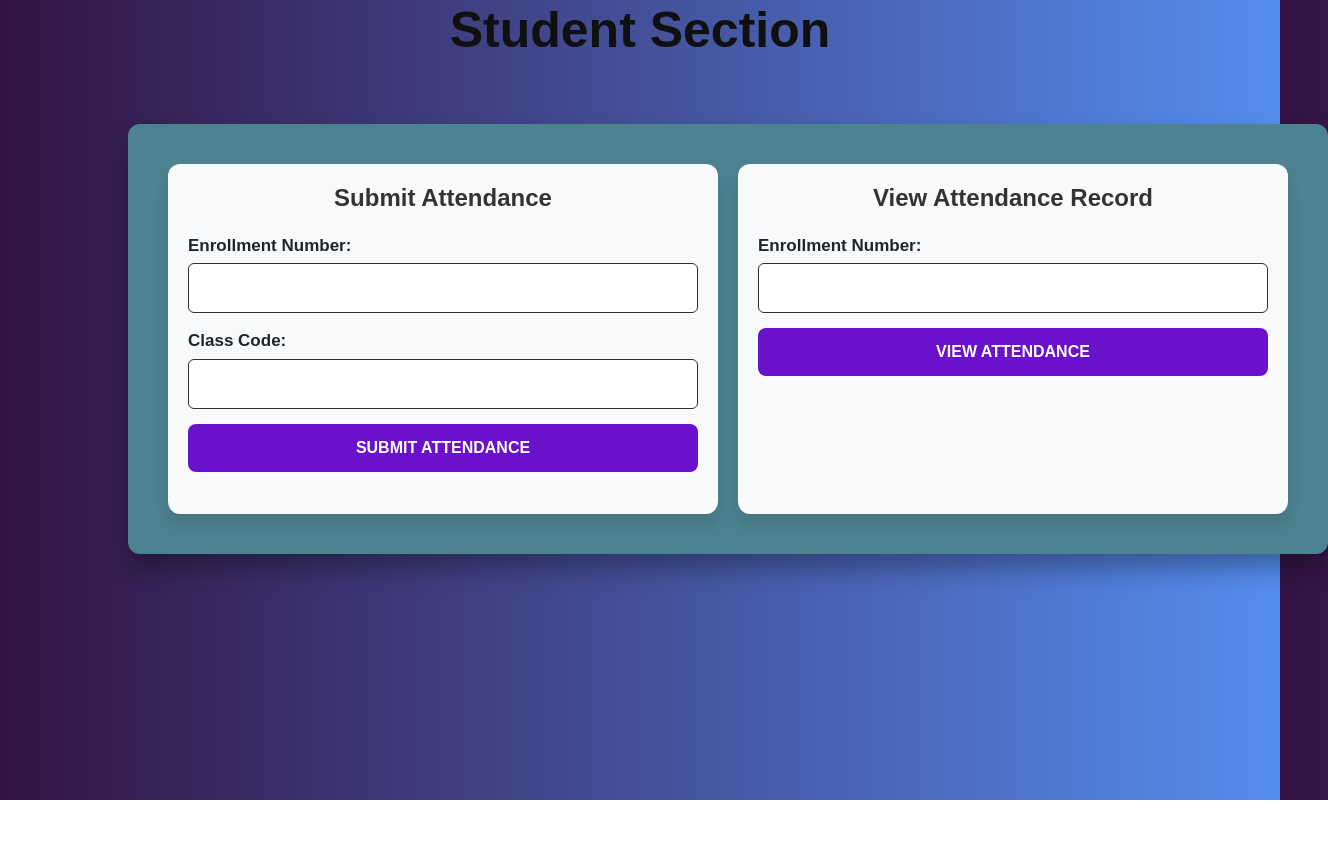
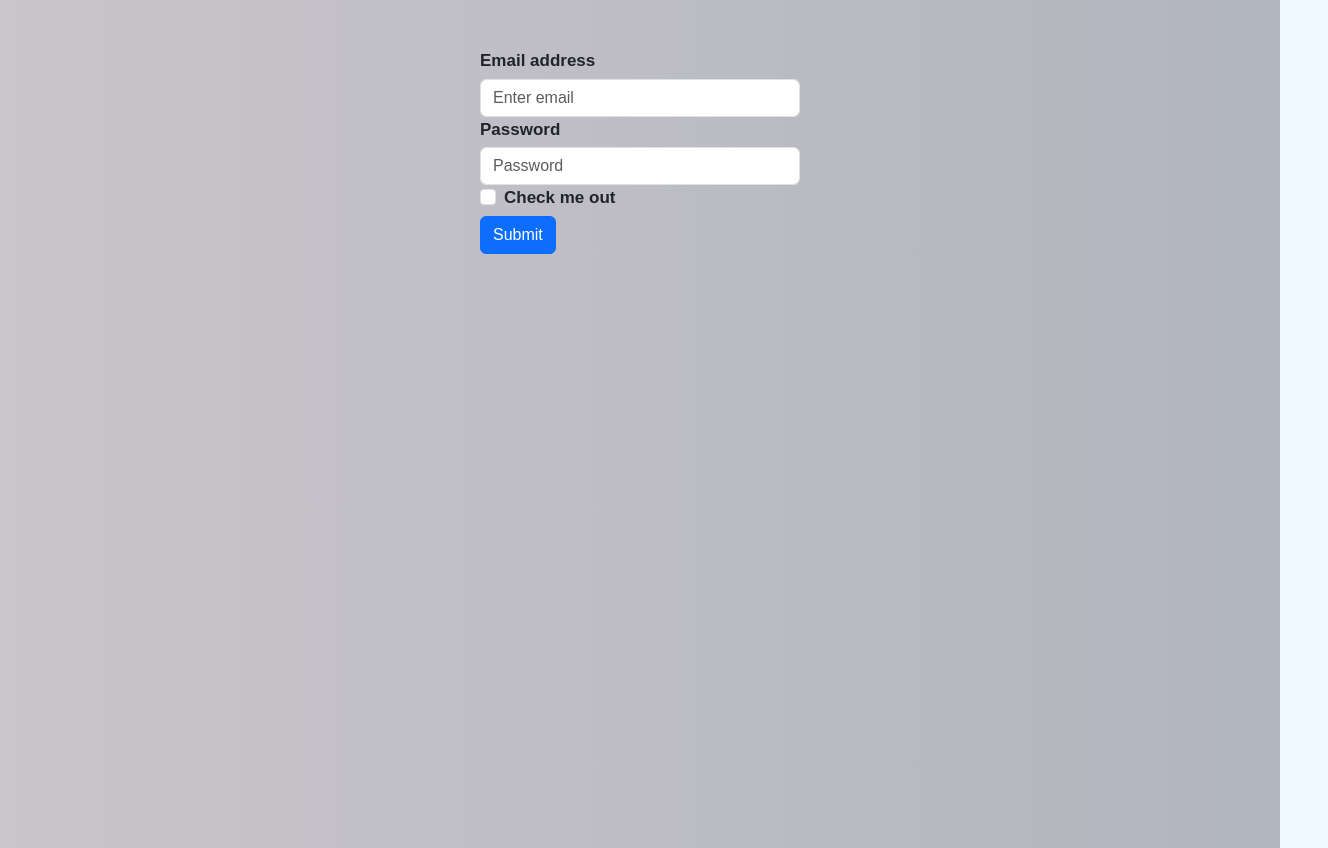
Before and after one commit to 2003HARSH/Coding-Club-JNU, a React (Create React App) app in the folder frontend/: page /Student in a window 1280 px wide. Shown: the whole page, 1328 px wide, since content can reach past the window. Before the commit the page ends 800 px from the top, so only its background shows below. Built offline with nearby package versions, Linux system fonts and the light colour scheme.

Commit message:
Admin page for frontend and trainer api added

```diff
--- a/frontend/src/App.js
+++ b/frontend/src/App.js
@@ -3,15 +3,17 @@ import Home from './Components/Home';
 import StudentProfile from './Components/StudentProfile';
 import { BrowserRouter as Router, Routes, Route } from 'react-router-dom';
 import StudentRegistration from './Components/StudentRegistration';
+import Admin from './Components/Admin';
 function App() {
   return (
     // <StudentRegistration/>
-    <Router>
-      <Routes>
-        <Route path='/' element={<Home/>}/>
-        <Route path='/Student' element={<StudentProfile/>}/>
-      </Routes>
-    </Router>
+    // <Router>
+    //   <Routes>
+    //     <Route path='/' element={<Home/>}/>
+    //     <Route path='/Student' element={<StudentProfile/>}/>
+    //   </Routes>
+    // </Router>
+    <Admin/>
   );
 
 }
--- /dev/null
+++ b/frontend/src/Components/Admin.js
@@ -0,0 +1,26 @@
+import React from 'react'
+document.body.style.backgroundColor = '#f0f8ff';
+function Admin() {
+  return (
+    <>
+      <form className='w-25 mx-auto mt-7 my-5'>
+  <div className="form-group ">
+    <label for="exampleInputEmail1">Email address</label>
+    <input type="email" className="form-control" id="exampleInputEmail1" aria-describedby="emailHelp" placeholder="Enter email"/>
+
+  </div>
+  <div className="form-group">
+    <label for="exampleInputPassword1">Password</label>
+    <input type="password" className="form-control" id="exampleInputPassword1" placeholder="Password"/>
+  </div>
+  <div className="form-group form-check">
+    <input type="checkbox" className="form-check-input" id="exampleCheck1"/>
+    <label className="form-check-label" for="exampleCheck1">Check me out</label>
+  </div>
+  <button type="submit" className="btn btn-primary" >Submit</button>
+</form>
+    </>
+  )
+}
+
+export default Admin
--- a/frontend/src/Components/Navbar.js
+++ b/frontend/src/Components/Navbar.js
@@ -19,15 +19,25 @@ function Navbar() {
         <Link className="nav-link" to="/Student">Student</Link>
       </li>
       <li className="nav-item dropdown">
-        <a className="nav-link dropdown-toggle" href="/" role="button" data-bs-toggle="dropdown" aria-expanded="false">
-          Trainer
-        </a>
-        <ul className="dropdown-menu">
-          <li><a className="dropdown-item" href="/">Register</a></li>
-          <li><a className="dropdown-item" href="/">Login</a></li>
+  <a
+    className="nav-link dropdown-toggle"
+    href="/"
+    role="button"
+    data-bs-toggle="dropdown"
+    aria-expanded="false"
+  >
+    Trainer
+  </a>
+  <ul className="dropdown-menu">
+    <li>
+      <a className="dropdown-item" href="/register">Register</a>
+    </li>
+    <li>
+      <a className="dropdown-item" href="/login">Login</a>
+    </li>
+  </ul>
+</li>
 
-        </ul>
-      </li>
       <li className="nav-item">
         <a className="nav-link " href='/'>Admin</a>
       </li>
--- a/frontend/src/Components/Styles/StudentProfile.css
+++ b/frontend/src/Components/Styles/StudentProfile.css
@@ -1,6 +1,6 @@
 body {
   font-family: 'Poppins', sans-serif;
-  background: linear-gradient(to right, #331343, #558def);
+  background: linear-gradient(to right, #c9c5ca, #b1b5bd);
   height: 100vh;
   margin: 0;
 }
```
Also changed, not shown: 1 other file (tests, documents, lock files or other folders).
